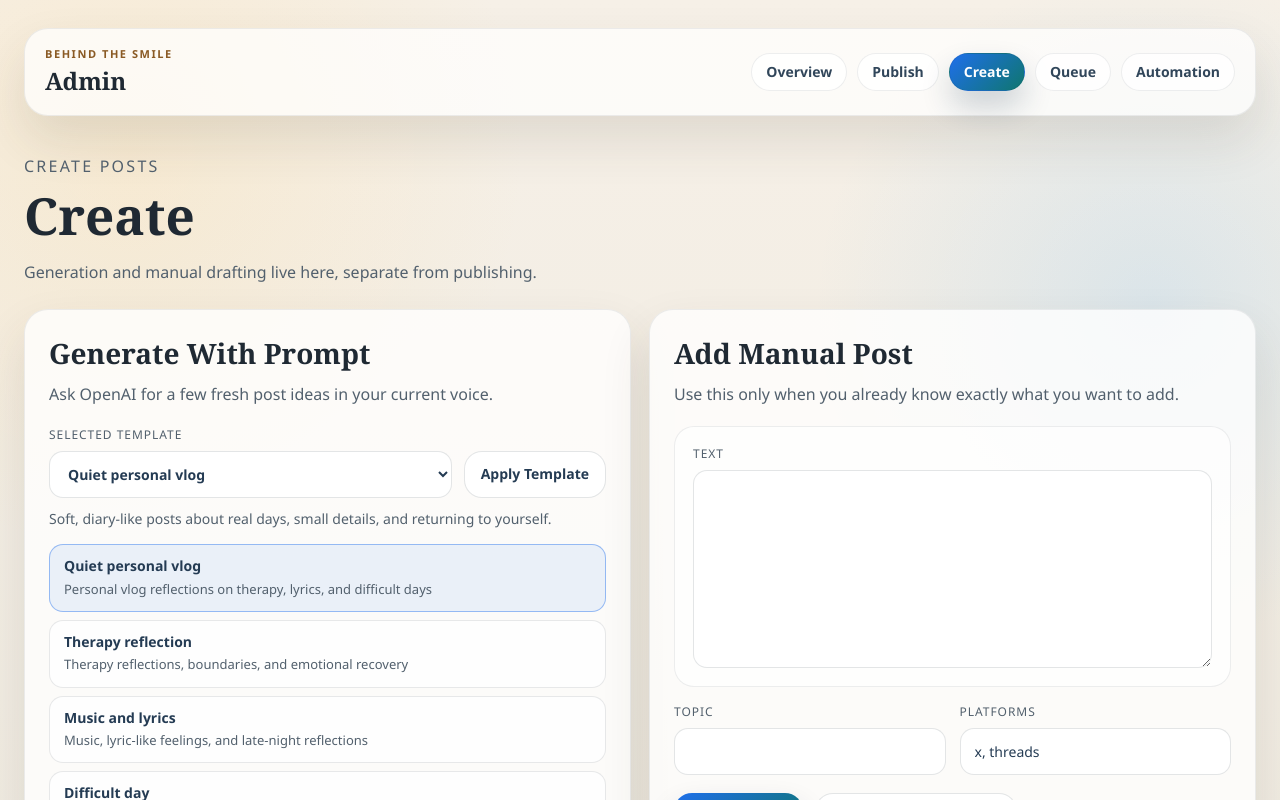
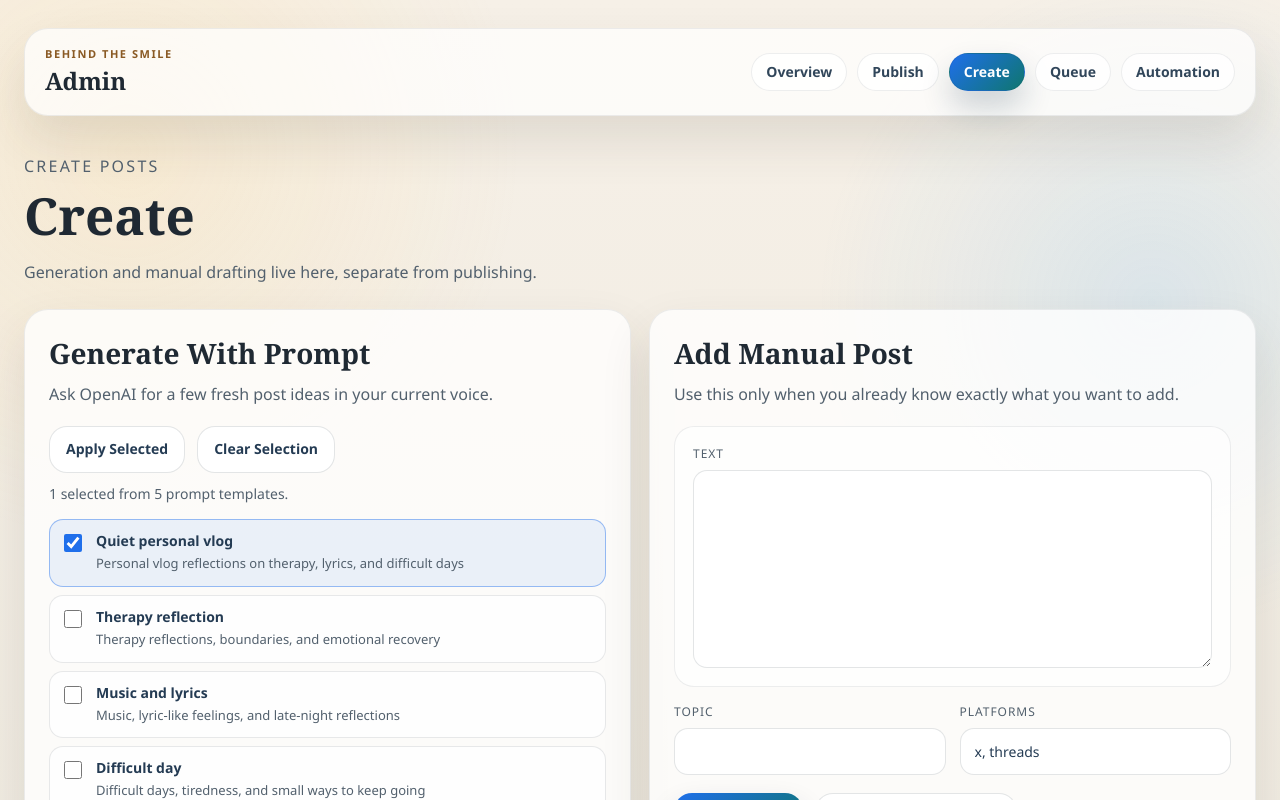
Before and after one commit to OlegUnreal/Treads-X-Poster, an Angular app in the folder frontend/: page /create in a window 1280 px wide. Shown: the top 800 px of the page. Built offline with nearby package versions, Linux system fonts and the light colour scheme.

Commit message:
Support multi-select prompt templates

```diff
--- a/frontend/src/app/pages/create-page.component.ts
+++ b/frontend/src/app/pages/create-page.component.ts
@@ -36,30 +36,29 @@ interface PromptTemplate {
           </div>
 
           <div class="prompt-tools">
-            <label>
-              <span>Selected Template</span>
-              <select [(ngModel)]="selectedPromptTemplateId">
-                <option *ngFor="let template of promptTemplates" [ngValue]="template.id">
-                  {{ template.title }}
-                </option>
-              </select>
-            </label>
-            <button type="button" class="ghost" (click)="applyPromptTemplate()">Apply Template</button>
+            <button type="button" class="ghost" [disabled]="selectedPromptTemplateIds.length === 0" (click)="applySelectedPromptTemplates()">
+              Apply Selected
+            </button>
+            <button type="button" class="ghost" [disabled]="selectedPromptTemplateIds.length === 0" (click)="clearPromptSelection()">
+              Clear Selection
+            </button>
           </div>
           <p class="template-note">
-            {{ selectedPromptTemplate().description }}
+            {{ selectedPromptTemplateIds.length }} selected from {{ promptTemplates.length }} prompt templates.
           </p>
           <ul class="template-list">
             <li *ngFor="let template of promptTemplates">
-              <button
-                type="button"
-                class="template-row"
-                [class.active]="template.id === selectedPromptTemplateId"
-                (click)="selectPromptTemplate(template.id)"
-              >
-                <strong>{{ template.title }}</strong>
-                <span>{{ template.topic }}</span>
-              </button>
+              <label class="template-row" [class.active]="isPromptTemplateSelected(template.id)">
+                <input
+                  type="checkbox"
+                  [checked]="isPromptTemplateSelected(template.id)"
+                  (change)="togglePromptTemplate(template.id, $event)"
+                />
+                <span class="template-copy">
+                  <strong>{{ template.title }}</strong>
+                  <span>{{ template.topic }}</span>
+                </span>
+              </label>
             </li>
           </ul>
           <div class="template-manager">
@@ -67,8 +66,8 @@ interface PromptTemplate {
               <span>New Template Name</span>
               <input [(ngModel)]="newTemplateTitle" placeholder="Example: Morning note" />
             </label>
-            <button type="button" class="ghost" (click)="saveCurrentPromptTemplate()">Save Current</button>
-            <button type="button" class="danger" [disabled]="promptTemplates.length <= 1" (click)="deletePromptTemplate()">
+            <button type="button" class="ghost" (click)="saveCurrentPromptTemplate()">Add Current</button>
+            <button type="button" class="danger" [disabled]="selectedPromptTemplateIds.length === 0 || promptTemplates.length <= selectedPromptTemplateIds.length" (click)="deleteSelectedPromptTemplates()">
               Delete Selected
             </button>
           </div>
@@ -214,7 +213,7 @@ interface PromptTemplate {
     .prompt-tools {
       margin-top: 18px;
       display: grid;
-      grid-template-columns: minmax(0, 1fr) max-content;
+      grid-template-columns: max-content max-content;
       gap: 12px;
       align-items: end;
       font-family: "Segoe UI", sans-serif;
@@ -245,7 +244,8 @@ interface PromptTemplate {
     }
     .template-row {
       width: 100%;
-      display: grid;
+      display: flex;
+      align-items: flex-start;
       gap: 4px;
       text-align: left;
       border: 1px solid rgba(31,41,51,0.10);
@@ -255,14 +255,26 @@ interface PromptTemplate {
       color: #243b53;
       box-shadow: none;
     }
+    .template-row input {
+      width: 18px;
+      height: 18px;
+      margin: 2px 10px 0 0;
+      accent-color: #1f6feb;
+      flex: 0 0 auto;
+    }
     .template-row.active {
       border-color: rgba(31,111,235,0.42);
       background: rgba(31,111,235,0.08);
     }
+    .template-copy {
+      min-width: 0;
+      display: grid;
+      gap: 4px;
+    }
     .template-row strong {
       font: 800 14px/1.3 "Segoe UI", sans-serif;
     }
-    .template-row span {
+    .template-copy > span {
       color: #52606d;
       font: 500 13px/1.5 "Segoe UI", sans-serif;
       overflow-wrap: anywhere;
@@ -375,7 +387,7 @@ export class CreatePageComponent {
   protected generatedPosts: string[] = [];
   protected generationResultMessage = '';
   protected newPostPlatforms = 'x, threads';
-  protected selectedPromptTemplateId = 'quiet-vlog';
+  protected selectedPromptTemplateIds: string[] = ['quiet-vlog'];
   protected newTemplateTitle = '';
   protected promptTemplates: PromptTemplate[] = [];
   private readonly defaultPromptTemplates: PromptTemplate[] = [
@@ -441,26 +453,43 @@ export class CreatePageComponent {
 
   constructor() {
     this.promptTemplates = this.loadPromptTemplates();
-    this.selectedPromptTemplateId = this.promptTemplates[0]?.id ?? 'quiet-vlog';
+    this.selectedPromptTemplateIds = this.promptTemplates[0]?.id ? [this.promptTemplates[0].id] : [];
   }
 
-  protected selectedPromptTemplate(): PromptTemplate {
-    return this.promptTemplates.find((template) => template.id === this.selectedPromptTemplateId) ?? this.promptTemplates[0];
+  protected isPromptTemplateSelected(templateId: string): boolean {
+    return this.selectedPromptTemplateIds.includes(templateId);
   }
 
-  protected selectPromptTemplate(templateId: string): void {
-    this.selectedPromptTemplateId = templateId;
+  protected togglePromptTemplate(templateId: string, event: Event): void {
+    const checked = (event.target as HTMLInputElement).checked;
+    if (checked && !this.selectedPromptTemplateIds.includes(templateId)) {
+      this.selectedPromptTemplateIds = [...this.selectedPromptTemplateIds, templateId];
+      return;
+    }
+
+    if (!checked) {
+      this.selectedPromptTemplateIds = this.selectedPromptTemplateIds.filter((id) => id !== templateId);
+    }
   }
 
-  protected applyPromptTemplate(): void {
-    const template = this.selectedPromptTemplate();
+  protected clearPromptSelection(): void {
+    this.selectedPromptTemplateIds = [];
+  }
+
+  protected applySelectedPromptTemplates(): void {
+    const templates = this.selectedPromptTemplates();
+    if (templates.length === 0) {
+      this.generationResultMessage = 'Select at least one prompt template first.';
+      return;
+    }
+
     this.generatorForm = {
       ...this.generatorForm,
-      prompt: template.prompt,
-      topic: template.topic,
-      tone: template.tone
+      prompt: templates.map((template) => `${template.title}:\n${template.prompt}`).join('\n\n'),
+      topic: this.uniqueJoined(templates.map((template) => template.topic)),
+      tone: this.uniqueJoined(templates.map((template) => template.tone))
     };
-    this.generationResultMessage = `${template.title} template applied.`;
+    this.generationResultMessage = `${templates.length} prompt template(s) applied.`;
   }
 
   protected saveCurrentPromptTemplate(): void {
@@ -480,23 +509,28 @@ export class CreatePageComponent {
     };
 
     this.promptTemplates = [...this.promptTemplates, template];
-    this.selectedPromptTemplateId = template.id;
+    this.selectedPromptTemplateIds = [template.id];
     this.newTemplateTitle = '';
     this.savePromptTemplates();
     this.generationResultMessage = `${template.title} saved to the prompt list.`;
   }
 
-  protected deletePromptTemplate(): void {
-    if (this.promptTemplates.length <= 1) {
+  protected deleteSelectedPromptTemplates(): void {
+    if (this.selectedPromptTemplateIds.length === 0) {
+      this.generationResultMessage = 'Select one or more templates to delete.';
+      return;
+    }
+
+    if (this.promptTemplates.length <= this.selectedPromptTemplateIds.length) {
       this.generationResultMessage = 'Keep at least one prompt template in the list.';
       return;
     }
 
-    const deleted = this.selectedPromptTemplate();
-    this.promptTemplates = this.promptTemplates.filter((template) => template.id !== deleted.id);
-    this.selectedPromptTemplateId = this.promptTemplates[0].id;
+    const deletedCount = this.selectedPromptTemplateIds.length;
+    this.promptTemplates = this.promptTemplates.filter((template) => !this.selectedPromptTemplateIds.includes(template.id));
+    this.selectedPromptTemplateIds = this.promptTemplates[0]?.id ? [this.promptTemplates[0].id] : [];
     this.savePromptTemplates();
-    this.generationResultMessage = `${deleted.title} removed from the prompt list.`;
+    this.generationResultMessage = `${deletedCount} prompt template(s) removed from the list.`;
   }
 
   protected generateFromPrompt(): void {
@@ -540,6 +574,19 @@ export class CreatePageComponent {
     });
   }
 
+  private selectedPromptTemplates(): PromptTemplate[] {
+    return this.promptTemplates.filter((template) => this.selectedPromptTemplateIds.includes(template.id));
+  }
+
+  private uniqueJoined(values: string[]): string {
+    return Array.from(new Set(
+      values
+        .flatMap((value) => value.split(','))
+        .map((value) => value.trim())
+        .filter(Boolean)
+    )).join(', ');
+  }
+
   private loadPromptTemplates(): PromptTemplate[] {
     try {
       const stored = window.localStorage.getItem(this.promptTemplateStorageKey);
```
